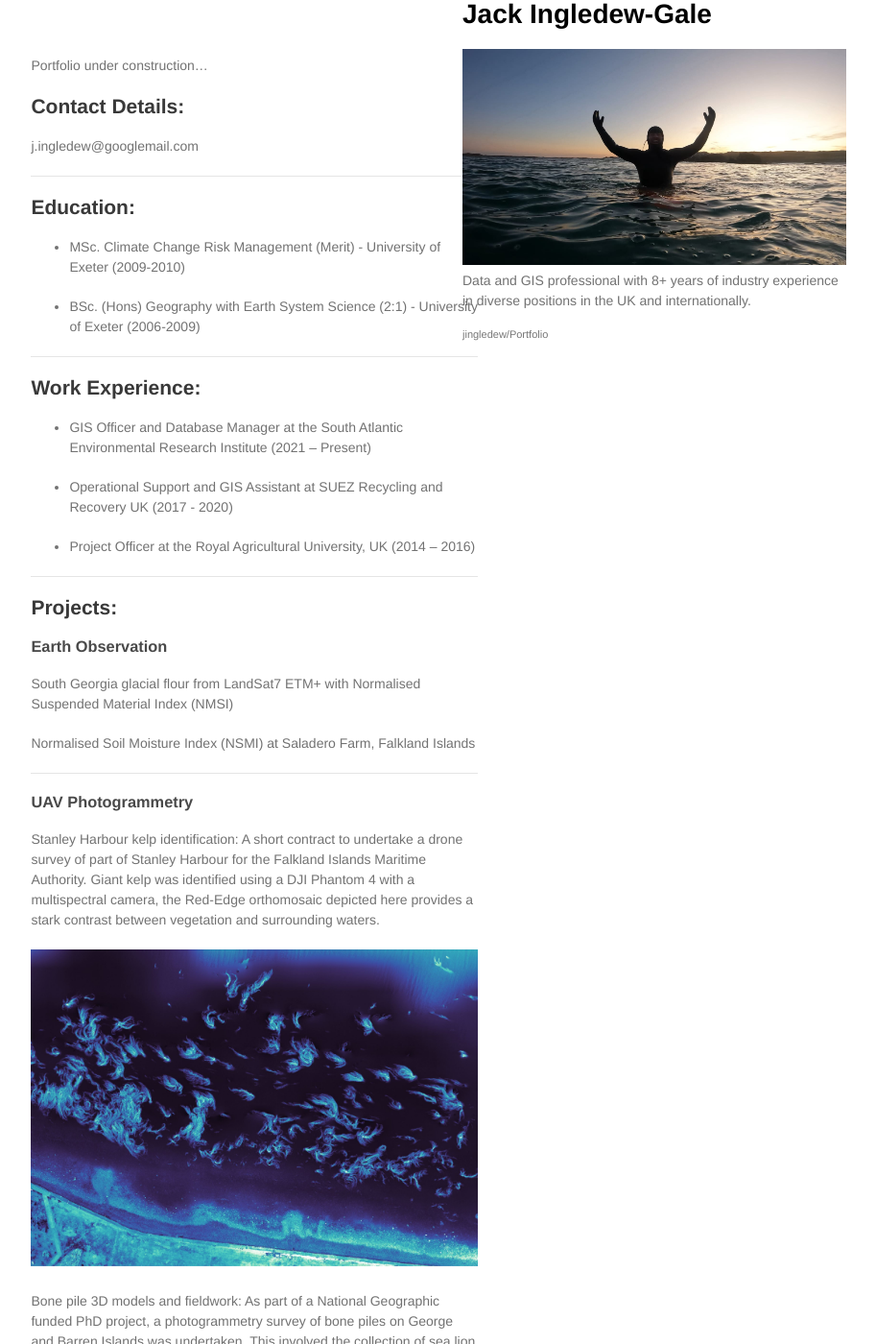
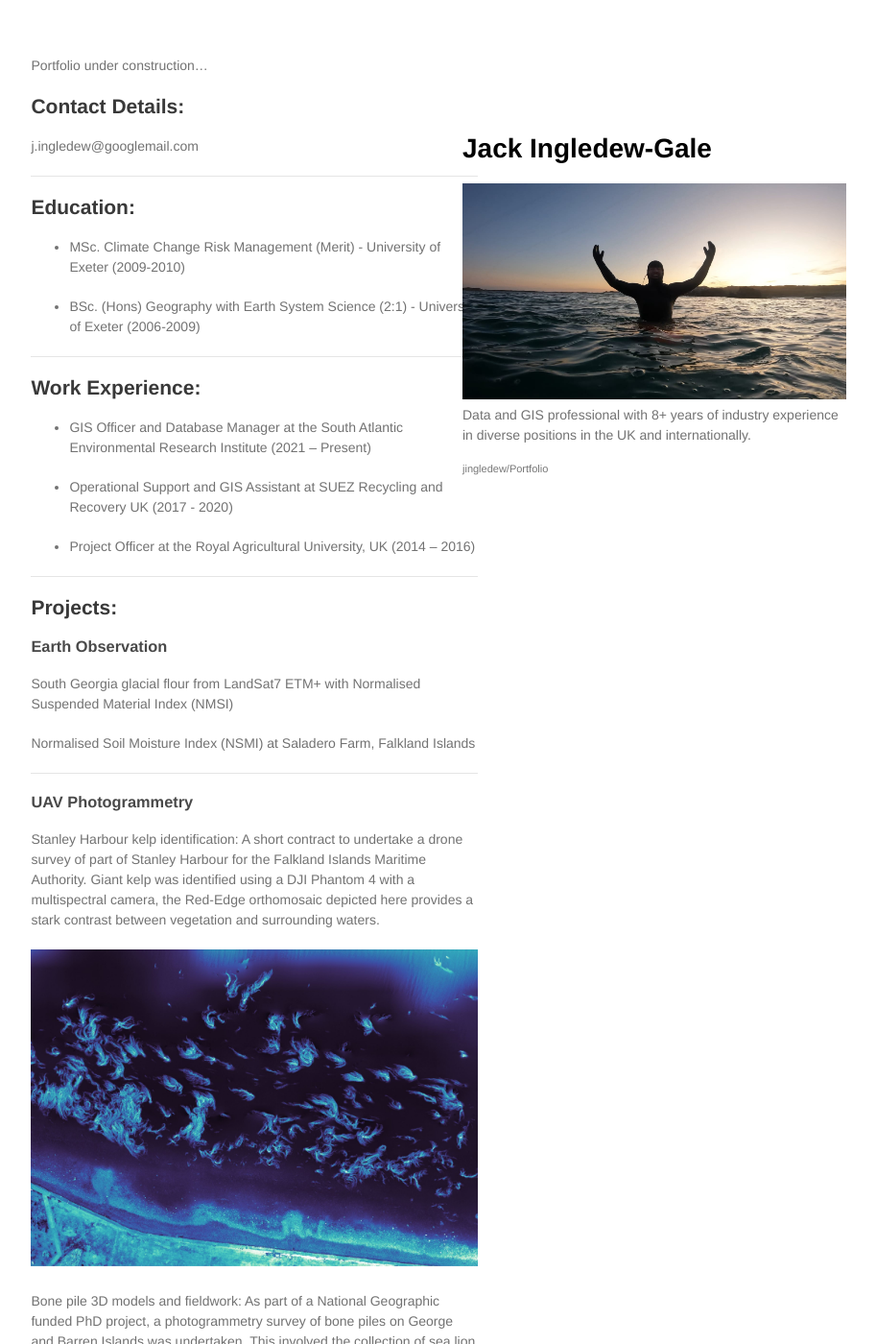
Before and after one commit to jingledew/Portfolio, a Jekyll site: the page built from README.md, in a window 1280 px wide and 1400 px high. Shown: the whole window at 96% size, without its empty margins (142-1055 px from the left). Built offline with Jekyll 4.4.1, drawn with Linux system fonts in a browser that asks for light colours; our own code applies the rules of GitHub Pages for plain Markdown files.

Commit message:
Update jekyll-theme-minimal.scss

```diff
--- a/_sass/jekyll-theme-minimal.scss
+++ b/_sass/jekyll-theme-minimal.scss
@@ -122,7 +122,7 @@ header {
   width: 400px;
   position: fixed;
   right: 20%; /* Anchors the header to the right side of the viewport */
-  top: 0; /* Adjust this value as needed to position it vertically */
+  top: 10%; /* Adjust this value as needed to position it vertically */
   -webkit-font-smoothing: subpixel-antialiased;
 }
 
```
